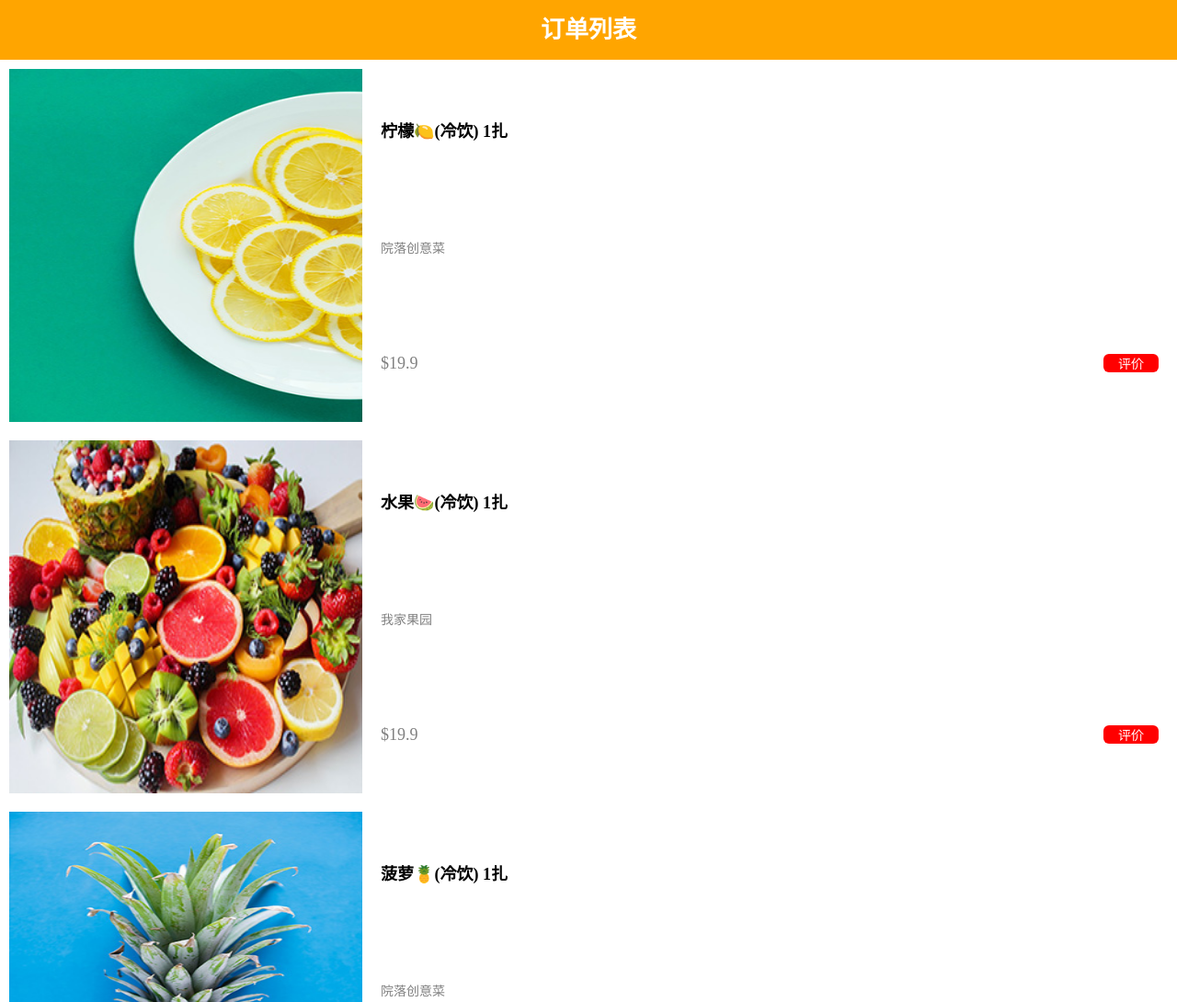
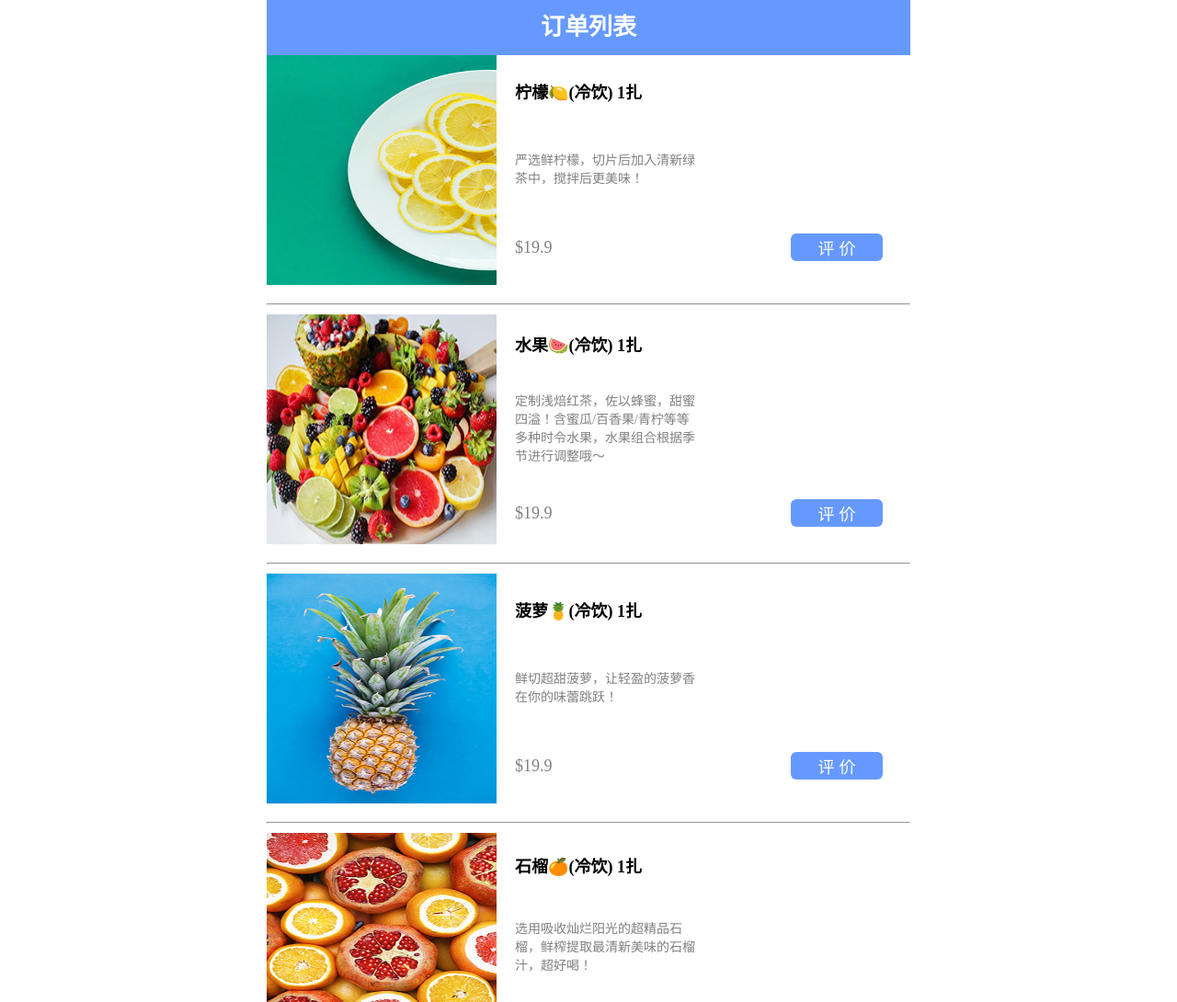
Before and after one commit to xiamo12/react_demo, a React app: page / in a window 1280 px wide. Shown: the top 1090 px of the page at 92% size. Built offline with nearby package versions, Linux system fonts and the light colour scheme.

Commit message:
修改了样式，使其在不同尺寸的设备上具备更佳显示

```diff
--- a/public/mock/orders.json
+++ b/public/mock/orders.json
@@ -1,29 +1,29 @@
 [{
 	"id": 1,
 	"product":"柠檬🍋(冷饮) 1扎",
-	"shop": "院落创意菜",
+	"shop": "严选鲜柠檬，切片后加入清新绿茶中，搅拌后更美味！",
 	"picture": "images/lemend_300.jpg",
 	"price":"$19.9",
 	"ifCommented": false
 },{
 	"id":2,
 	"product": "水果🍉(冷饮) 1扎",
-	"shop": "我家果园",
+	"shop": "定制浅焙红茶，佐以蜂蜜，甜蜜四溢！含蜜瓜/百香果/青柠等等多种时令水果，水果组合根据季节进行调整哦～",
 	"picture": "images/综合水果.jpg",
 	"price":"$19.9",
 	"ifCommented": false
 },{
 	"id":3,
 	"product": "菠萝🍍(冷饮) 1扎",
-	"shop": "院落创意菜",
+	"shop": "鲜切超甜菠萝，让轻盈的菠萝香在你的味蕾跳跃！",
 	"picture": "images/菠萝.jpg",
 	"price":"$19.9",
 	"ifCommented": false
 },
 {
 	"id":4,
-	"product": "西柚🍊(冷饮) 1扎",
-	"shop": "院落创意菜",
+	"product": "石榴🍊(冷饮) 1扎",
+	"shop": "选用吸收灿烂阳光的超精品石榴，鲜榨提取最清新美味的石榴汁，超好喝！",
 	"picture": "images/西柚.jpg",
 	"price":"$19.9",
 	"ifCommented": false
--- a/src/components/OrderItem/index.js
+++ b/src/components/OrderItem/index.js
@@ -29,19 +29,22 @@ class OrderItem extends Component{
 				<div>
 					{
 						ifCommented?(<button className="orderItem__btn orderItem__btn--grey">已评价</button>):
-						(<button className="orderItem__btn orderItem__btn--red" onClick={this.handerOrderEditArea}>评价</button>)}
+						(<button className="orderItem__btn orderItem__btn--red" onClick={this.handerOrderEditArea}>评&nbsp;价</button>)}
 				</div>
 			</div>{/*产品细节容器*/}
 		</div>{/*产品信息容器*/}
 
 		</div>
 		{this.state.editing ? this.renderEditArea() : null}
+		<div className="bottom_line">
+			<hr />
+		</div>
 		</Fragment>
 	}
 	renderEditArea(){
 		return (
 			<div className="OrderItem__commentContainer">
-				<textarea className="OrderItem__comment" onChange={this.handerCommentChange} value={this.state.comment}/>
+				<textarea className="OrderItem__comment" onChange={this.handerCommentChange} value={this.state.comment} placeholder="好喝，推荐给大家！"/>
 				{this.renderStars()}
 				<p>{ this.state.description }</p>
 				<button className="orderItem__submit" onClick={this.handleSubmitCommet}>提交</button>
--- a/src/components/OrderItem/style.css
+++ b/src/components/OrderItem/style.css
@@ -5,13 +5,23 @@
 }
 html{
 	font-size: 62.5%;
+	padding: 1rem;
 }
 .orderItem{
-	margin: 1rem;
+	/*margin: 1rem;*/
 	display: flex;
 	justify-content: flex-start;
 
 }
+.orderItem:first-child{
+	margin-top: 50px;
+}
+
+.bottom_line{
+	margin: 1rem 0;
+	overflow: hidden;
+}
+
 .orderItem__picContainer{
 	margin-bottom: 1rem;
 	width: 30vw;
@@ -24,7 +34,7 @@ html{
 .orderItem__content{
 	flex-grow: 1;
 	height: 30vw;
-	padding-left: 2rem;
+	padding: 0 2rem;
 	display: flex;
 	flex-direction: column;
 	justify-content: space-around;
@@ -34,6 +44,7 @@ html{
 	font-weight: bold;
 }
 .orderItem__shop{
+	width: 200px;
 	font-size: 1.4rem;
 	color: grey;
 }
@@ -48,32 +59,35 @@ html{
 	color: grey;
 }
 .orderItem__btn{
-	width: 6rem;
-	height: 2rem;
+	width: 8rem;
+	height: 3rem;
 	text-align: center;
 	color: #fff;
 	border: 0;
 	border-radius: 0.6rem;
-	font-size: 1.4rem;
+	font-size: 1.5rem;
 	cursor: pointer;
 }
 .orderItem__btn--red{
-	background-color: red;
+	background-color: #69f;
 }
 .orderItem__btn--grey{
 	background-color: grey;
 }
 .OrderItem__commentContainer{
-	margin: 0 1rem;
+	margin-right: 1rem;
 	font-size: 30px;
 }
 .OrderItem__comment{
 	width: 100%;
 	height: 8rem;
-	font-size: 2rem;
+	font-size: 1.6rem;
+	padding: 5px;
+	margin: 0 auto;
 	border: 1px solid #69f;
 	border-radius: 6px;
 }
+
 .orderItem__submit,.orderItem__cancel{
 	margin-right: 15px;
 	padding: 4px 15px;
@@ -90,8 +104,53 @@ html{
 	background-color: grey;
 }
 .orderItem__star{
+	color: #ccc;
 	cursor: pointer;
 }
 .orderItem__star--light{
-	color: red;
+	color: orange;
 }
+
+
+@media screen and (min-width: 600px){
+	.orderItem{
+		width: 700px;
+		margin: 10px auto;
+	}
+	.orderItem__picContainer{
+	margin-bottom: 10px;
+	width: 250px;
+	height: 250px;
+	}
+	.orderItem__content{
+	height: 250px;
+	}
+	.orderItem__btn{
+	width: 100px;
+	height: 30px;
+	text-align: center;
+	color: #fff;
+	border: 0;
+	border-radius: 0.6rem;
+	font-size: 18px;
+	cursor: pointer;
+	}
+	.OrderItem__commentContainer{
+		width: 700px;
+		margin: 0 auto;
+		font-size: 30px;
+	}
+	.OrderItem__comment{
+		width: 100%;
+		height: 10rem;
+		padding: 5px;
+		font-size: 16px;
+		border: 1px solid #69f;
+		border-radius: 6px;
+	}
+	.bottom_line{
+		width: 700px;
+		margin: 0 auto;
+		overflow: hidden;
+	}
+}
--- a/src/components/header/style.css
+++ b/src/components/header/style.css
@@ -1,15 +1,22 @@
+
 .header{
-	height: 35px;
-	line-height: 35px;
+	position: fixed;
+	top: 0;
+	left: 0;
+	right: 0;
+	margin: 0 1.55rem;
+	height: 40px;
+	line-height: 40px;
 	font-weight: bold;
 	font-size: 26px;
 	text-align: center;
-	padding: 15px 10px;
-	background-color: orange;
+	padding: 10px 10px;
+	background-color: #69f;
 	color: white;
 }
-@media screen and (max-width:600px){
+@media screen and (min-width:650px){
 	.header{
-		background-color: #69f;
+		width: 680px;
+		margin: 0 auto;
 	}
 }
```
